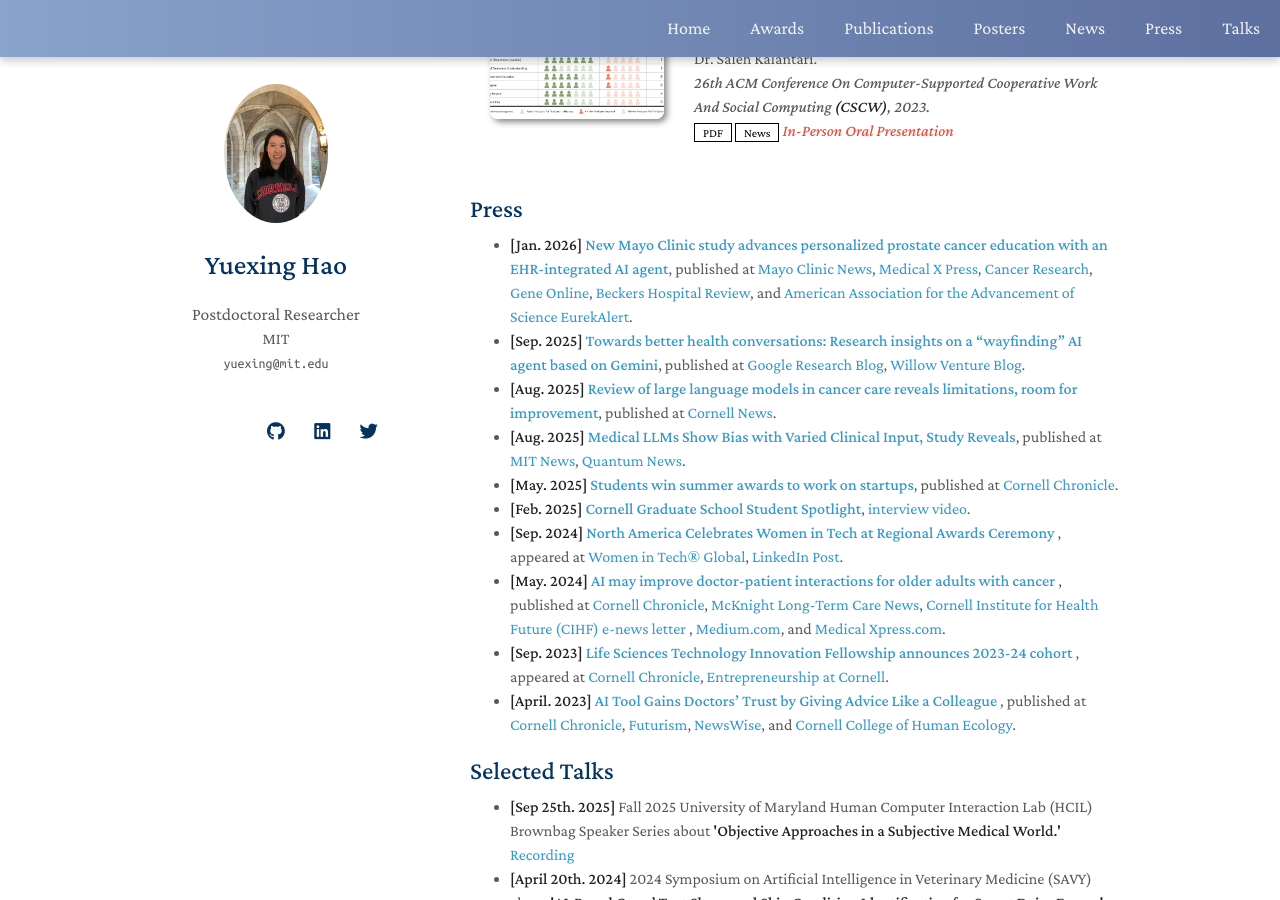
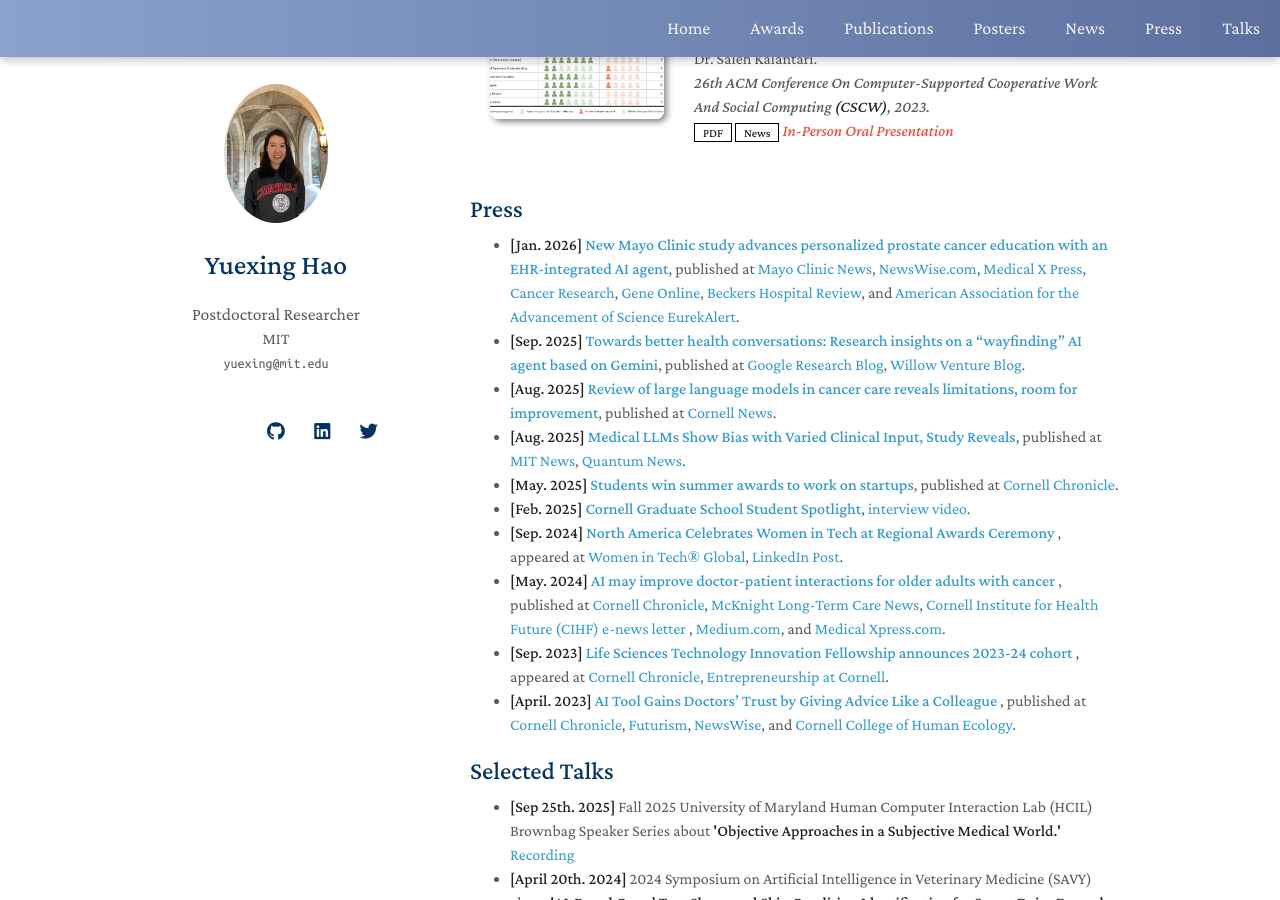
Before and after one commit to YuexingHao/Yuexing-Hao, a Jekyll site: the page built from index.md, in a window 1280 px wide and 900 px high, scrolled down 5857 px. Built offline with Jekyll 4.4.1, drawn with Linux system fonts in a browser that asks for light colours; nearby versions of some CDN libraries; a style sheet for code colours, icons or effects is not loaded; our own code applies the rules of GitHub Pages for plain Markdown files.

Commit message:
Update press release links and content

```diff
--- a/_includes/press.md
+++ b/_includes/press.md
@@ -2,7 +2,7 @@
 
 <ul>
 
-<li><strong>[Jan. 2026] <a href="https://newsnetwork.mayoclinic.org/discussion/new-mayo-clinic-study-advances-personalized-prostate-cancer-education-with-an-ehr-integrated-ai-agent/">New Mayo Clinic study advances personalized prostate cancer education with an EHR-integrated AI agent</a></strong>, published at <a href="https://newsnetwork.mayoclinic.org/discussion/new-mayo-clinic-study-advances-personalized-prostate-cancer-education-with-an-ehr-integrated-ai-agent/">Mayo Clinic News</a>, <a href="https://medicalxpress.com/news/2026-01-electronic-health-ai-agent-advances.html">Medical X Press</a>, <a href="https://www.technologynetworks.com/cancer-research/news/ai-agent-advances-personalized-prostate-cancer-education-408414">Cancer Research</a>, <a href="https://www.geneonline.com/mayo-clinic-develops-ehr-integrated-tool-using-ai-to-provide-personalized-prostate-cancer-education/">Gene Online</a>, <a href="https://www.beckershospitalreview.com/healthcare-information-technology/ehrs/mayo-launches-ehr-based-ai-cancer-tool/">Beckers Hospital Review</a>, and <a href="https://www.eurekalert.org/news-releases/1111888">American Association for the Advancement of Science EurekAlert</a>.</li>
+<li><strong>[Jan. 2026] <a href="https://newsnetwork.mayoclinic.org/discussion/new-mayo-clinic-study-advances-personalized-prostate-cancer-education-with-an-ehr-integrated-ai-agent/">New Mayo Clinic study advances personalized prostate cancer education with an EHR-integrated AI agent</a></strong>, published at <a href="https://newsnetwork.mayoclinic.org/discussion/new-mayo-clinic-study-advances-personalized-prostate-cancer-education-with-an-ehr-integrated-ai-agent/">Mayo Clinic News</a>, <a href="https://www.newswise.com/articles/new-mayo-clinic-study-advances-personalized-prostate-cancer-education-with-an-ehr-integrated-ai-agent">NewsWise.com</a>, <a href="https://medicalxpress.com/news/2026-01-electronic-health-ai-agent-advances.html">Medical X Press</a>, <a href="https://www.technologynetworks.com/cancer-research/news/ai-agent-advances-personalized-prostate-cancer-education-408414">Cancer Research</a>, <a href="https://www.geneonline.com/mayo-clinic-develops-ehr-integrated-tool-using-ai-to-provide-personalized-prostate-cancer-education/">Gene Online</a>, <a href="https://www.beckershospitalreview.com/healthcare-information-technology/ehrs/mayo-launches-ehr-based-ai-cancer-tool/">Beckers Hospital Review</a>, and <a href="https://www.eurekalert.org/news-releases/1111888">American Association for the Advancement of Science EurekAlert</a>.</li>
 
 <li><strong>[Sep. 2025] <a href="https://research.google/blog/towards-better-health-conversations-research-insights-on-a-wayfinding-ai-agent-based-on-gemini/">Towards better health conversations: Research insights on a “wayfinding” AI agent based on Gemini</a></strong>, published at <a href="https://research.google/blog/towards-better-health-conversations-research-insights-on-a-wayfinding-ai-agent-based-on-gemini/">Google Research Blog</a>, <a href="https://thewillowventures.com/research-insights-on-a-wayfinding-ai-agent-based-on-gemini-insights-by-willow-ventures/">Willow Venture Blog</a>.</li>
 
```
